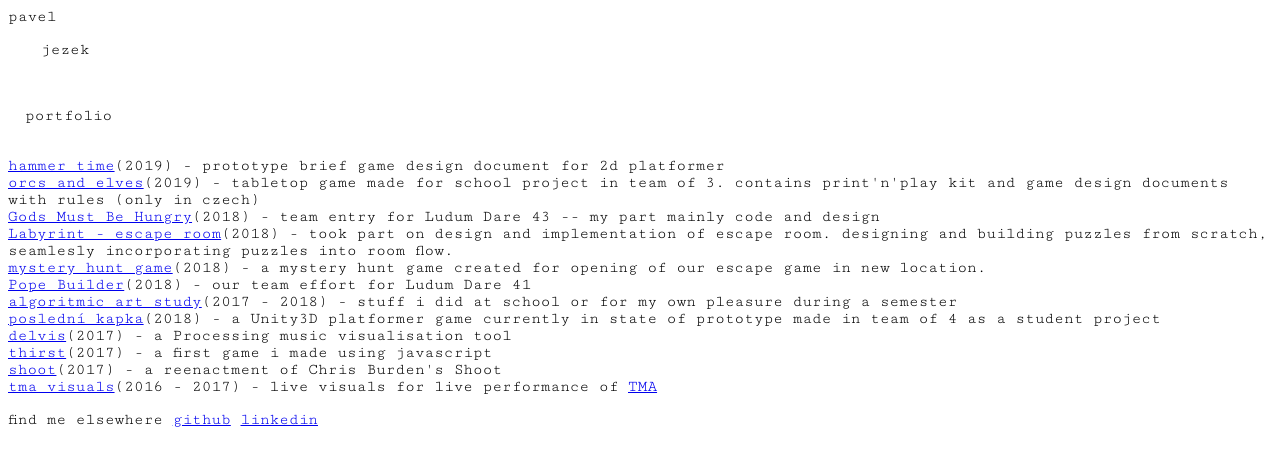
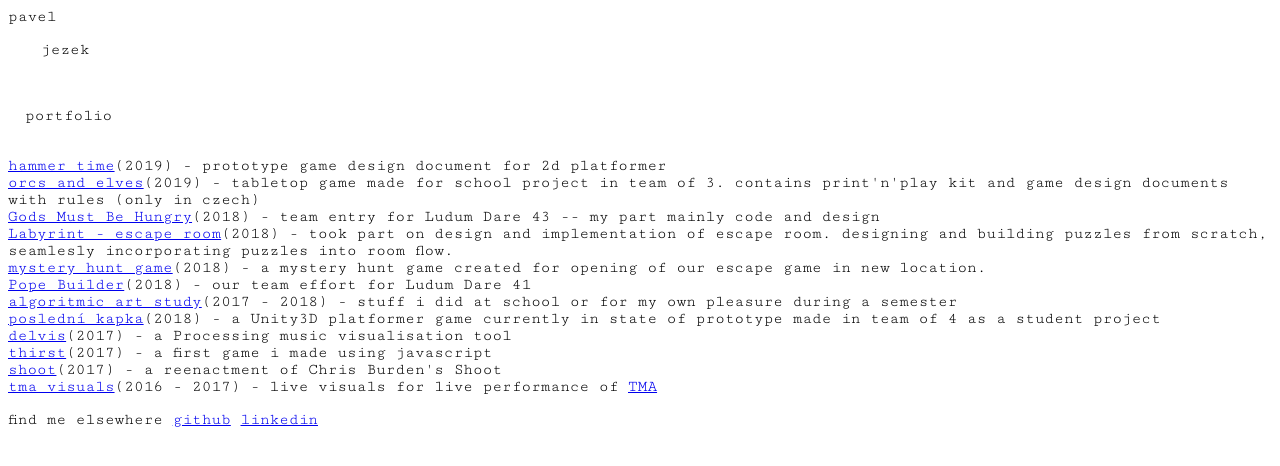
Before and after one commit to srpwnd/paveljezek.github.io, a plain HTML site: page index.html in a window 1280 px wide. Drawn offline with Linux system fonts and the light colour scheme.

Commit message:
Update index.html

```diff
--- a/index.html
+++ b/index.html
@@ -9,7 +9,7 @@
             pavel<br><p style="margin-left:33px;">jezek</p> <br><p style="margin-left: 17px;">portfolio</p><br>
         </div>
         <div id="portfolio">
-            <a href="https://drive.google.com/open?id=17KL76fjEl6lEqQBjHfwb485gX6vN8Z1G">hammer time</a>(2019) - prototype brief game design document for 2d platformer<br>
+            <a href="https://drive.google.com/open?id=17KL76fjEl6lEqQBjHfwb485gX6vN8Z1G">hammer time</a>(2019) - prototype game design document for 2d platformer<br>
             <a href="https://drive.google.com/open?id=1RsODVTI_LdgkXn_e9g8Xi6icRkKbezuM">orcs and elves</a>(2019) - tabletop game made for school project in team of 3. contains print'n'play kit and game design documents with rules (only in czech)<br>
             <a href="https://sirupwned.itch.io/gods-must-be-hungry">Gods Must Be Hungry</a>(2018) - team entry for Ludum Dare 43 -- my part mainly code and design<br>
             <a href="https://brainfaq.cz/en/booking/labyrinth">Labyrint - escape room</a>(2018) - took part on design and implementation of escape room. designing and building puzzles from scratch, seamlesly incorporating puzzles into room flow.<br>
```
